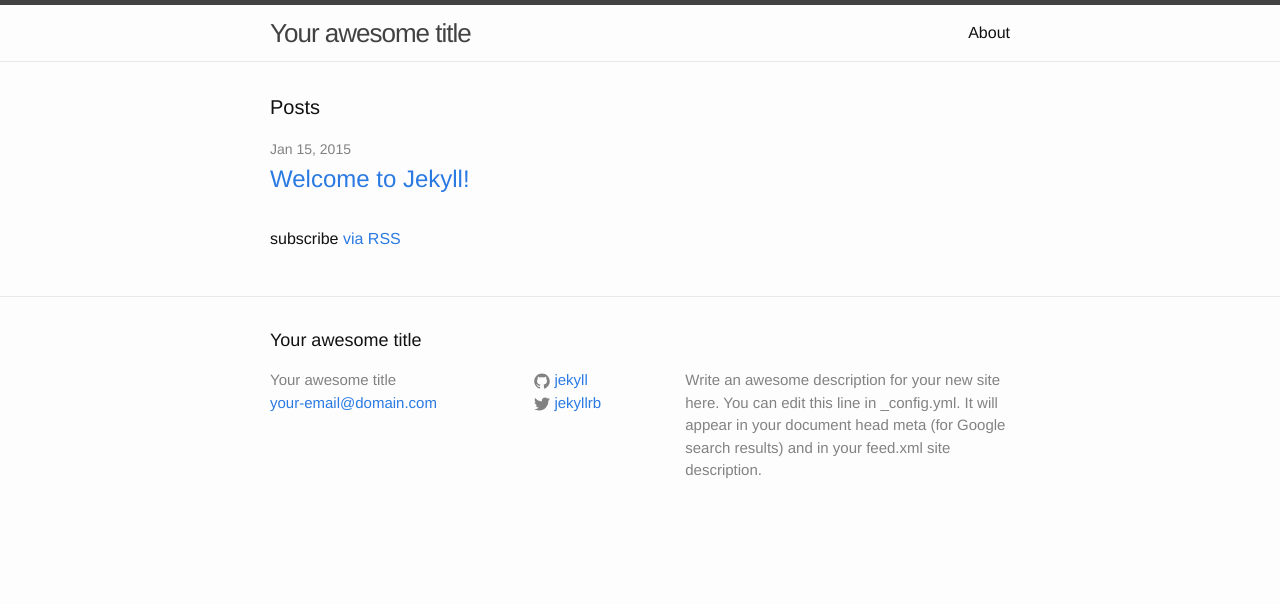
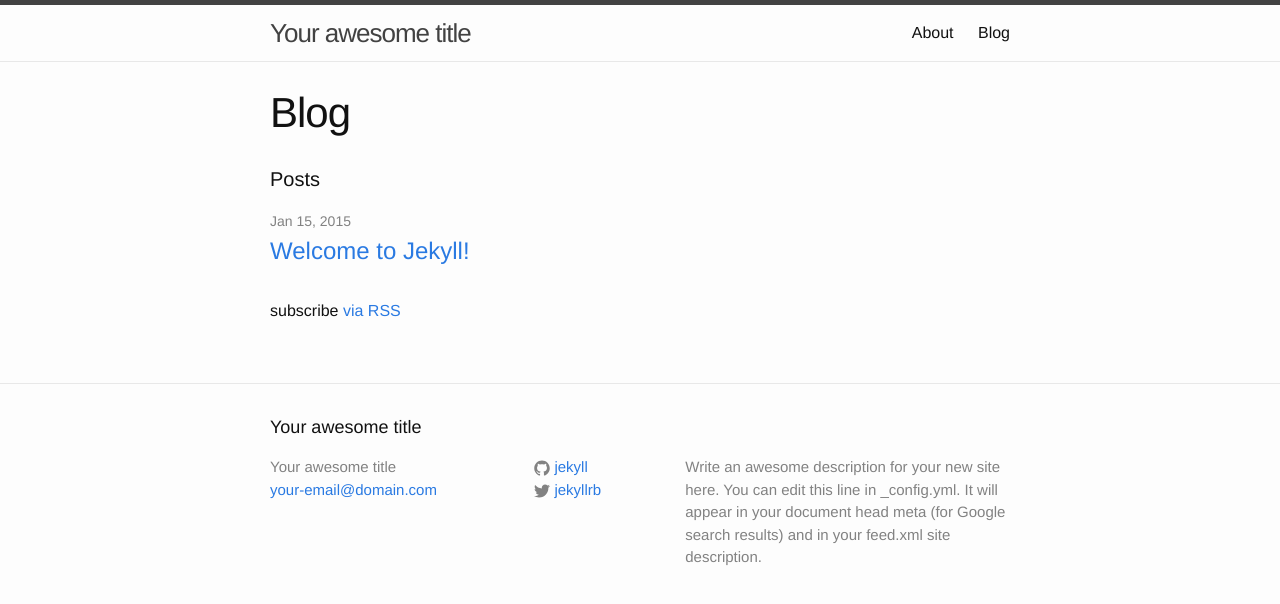
Before and after one commit to polyphant1/polyphant1.github.io, a Jekyll site: the page built from blog/index.html, in a window 1280 px wide. Shown: the top 604 px of the page. Built offline with Jekyll 4.4.1, drawn with Linux system fonts in a browser that asks for light colours.

Commit message:
added title to blog/index.html so that it appear in header listing pages

```diff
--- a/Gemfile
+++ b/Gemfile
@@ -1,3 +1 @@
-
-
 ruby 'github-pages'
--- a/blog/index.html
+++ b/blog/index.html
@@ -1,5 +1,7 @@
 ---
-layout: default
+layout: page
+title: Blog
+permalink: /blog/
 ---
 
 <div class="home">
--- a/index.html
+++ b/index.html
@@ -4,6 +4,4 @@ layout: default
 
 <div class="home">
 
-  <a href="/blog">Blog</a>
-
 </div>
```
